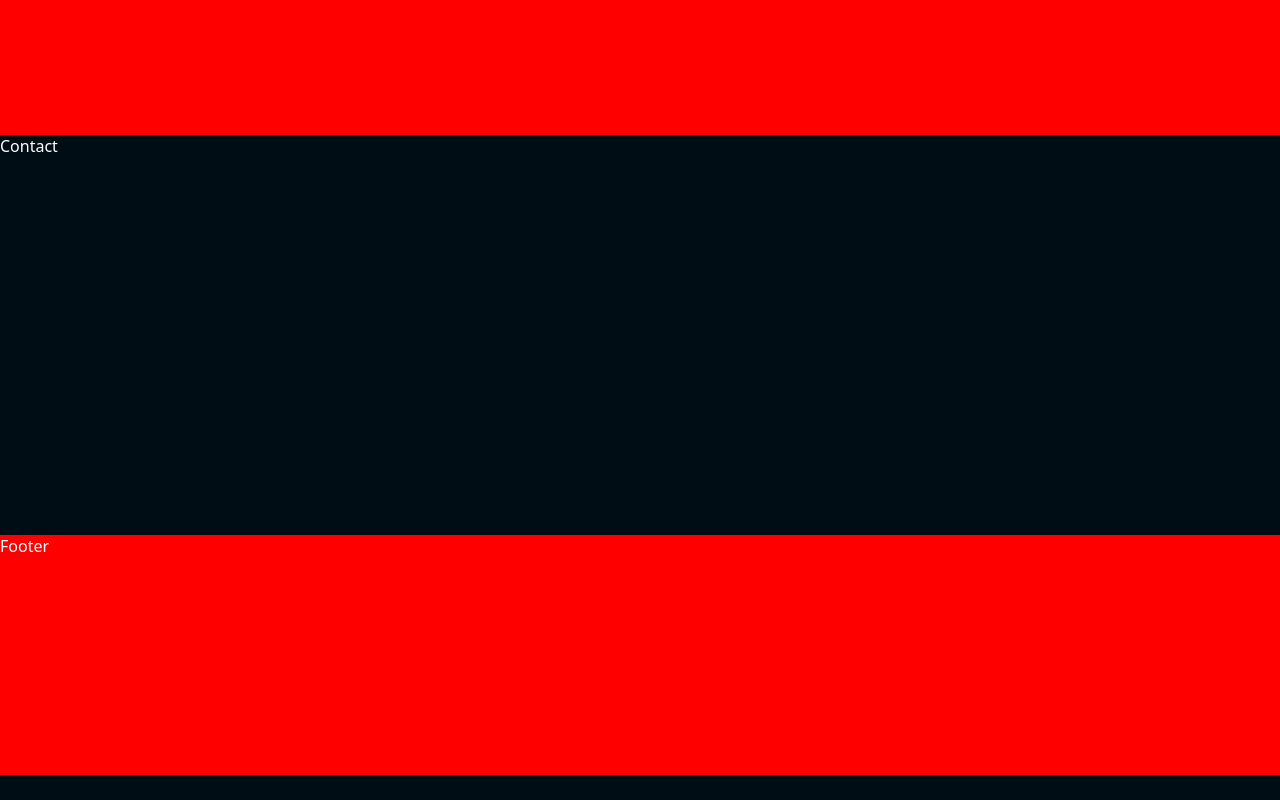
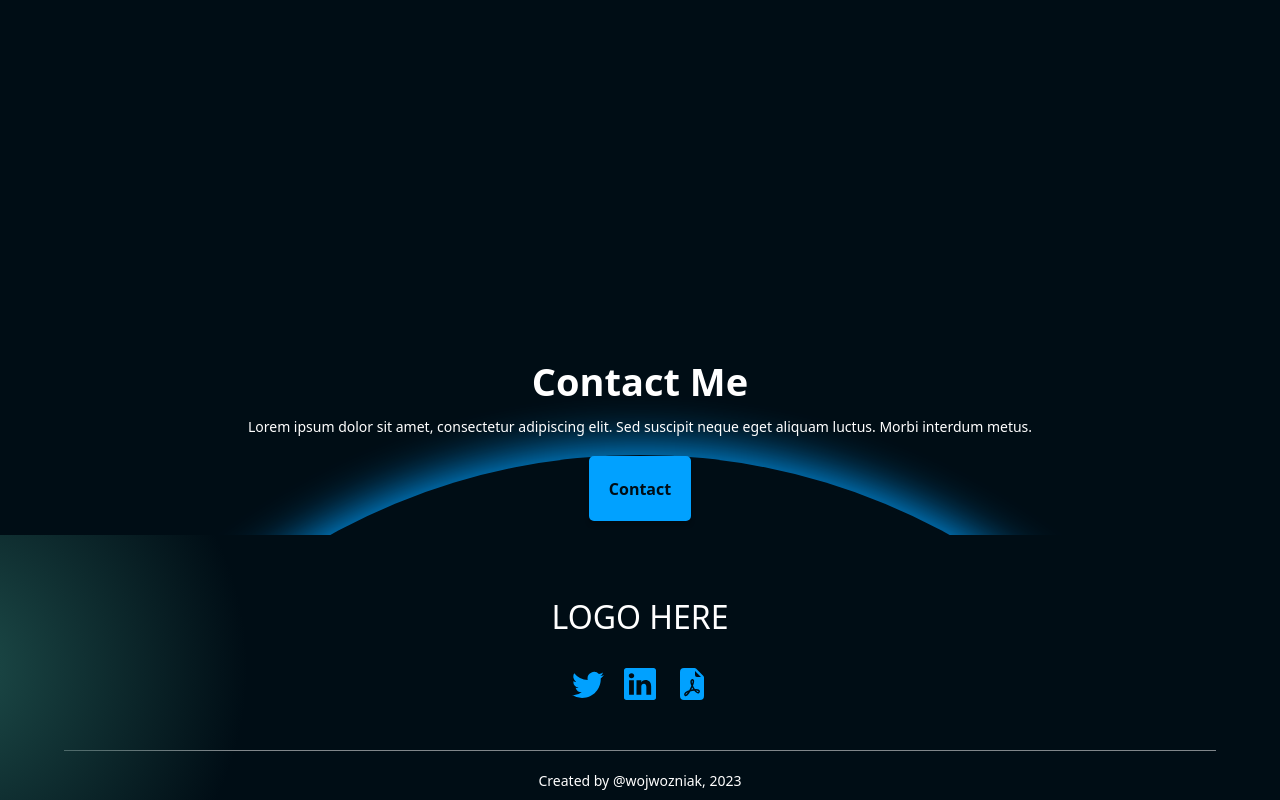
Before and after one commit to wojwozniak/portfolio, a React (Vite) app: page / in a window 1280 px wide. Shown: the part 2335-3135 px from the top of the page. Before the commit the page ends 3110 px from the top, so only its background shows below. Built offline with nearby package versions, Linux system fonts and the light colour scheme.

Commit message:
Add content

```diff
--- a/src/components/Footer.tsx
+++ b/src/components/Footer.tsx
@@ -1,11 +1,22 @@
 import './footer.css'
+import { BsFileEarmarkPdfFill, BsLinkedin, BsTwitter } from 'react-icons/bs'
 
 const Footer = () => {
-  return (
-    <div className='footer'>
-        Footer
-    </div>
-  )
+    return (
+        <div className='footer'>
+            <div className='content'>
+                <h2 id="footer__logo">LOGO HERE</h2>
+                <div className='footer__links'>
+                    <BsTwitter size="32px" />
+                    <BsLinkedin size="32px" />
+                    <BsFileEarmarkPdfFill size="32px" />
+                </div>
+            </div>
+            <div className='horizontal__line' />
+            <p id="footer__copyright">Created by @wojwozniak, 2023</p>
+            <div id="highlight--6" className='highlight-green-big' />
+        </div>
+    )
 }
 
 export default Footer
--- a/src/components/footer.css
+++ b/src/components/footer.css
@@ -1,5 +1,48 @@
 .footer {
-    height: 30vh;
-    background-color: red;
+    height: fit-content;
     width: 100vw;
+    display: flex;
+    flex-direction: column;
+    align-items: center;
+    justify-content: center;
+    position: relative;
+    overflow: hidden;
+    z-index: 7;
+    background-color: #000D15;
 }
+
+.footer .content {
+    padding: 30px;
+    display: flex;
+    flex-direction: column;
+    align-items: center;
+    justify-content: center;
+}
+
+.footer__links {
+    display: flex;
+    flex-direction: row;
+    align-items: center;
+    gap: 20px;
+    margin-top: 30px;
+}
+
+.footer__links path {
+    color: #01A1FF;
+}
+
+#footer__logo {
+    font-size: 32px;
+    font-weight: 500;
+}
+
+#footer__copyright {
+    margin-top: 20px;
+    font-size: 14px;
+    font-weight: 200;
+    margin-bottom: 10px;
+}
+
+#highlight--6 {
+    left: -350px;
+}
--- a/src/components/sections/contact/Contact.tsx
+++ b/src/components/sections/contact/Contact.tsx
@@ -1,10 +1,16 @@
+import ContactButton from './ContactButton'
 import './contact.css'
 
 const Contact = () => {
   return (
-    <div className='contact'>
-        Contact
-    </div>
+    <section className='contact'>
+      <div className='content'>
+        <h2 id="contact__title">Contact Me</h2>
+        <p id="contact__text">Lorem ipsum dolor sit amet, consectetur adipiscing elit. Sed suscipit neque eget aliquam luctus. Morbi interdum metus.</p>
+        <ContactButton />
+      </div>
+      <div className='big__circle' />
+    </section>
   )
 }
 
--- /dev/null
+++ b/src/components/sections/contact/ContactButton.tsx
@@ -0,0 +1,29 @@
+const ContactButton = () => {
+  const buttonStyle = {
+    backgroundColor: '#01A1FF',
+    color: '#000D15',
+    height: '65px',
+    display: 'flex',
+    alignItems: 'center',
+    justifyContent: 'center',
+    padding: '0 20px',
+    border: 'none',
+    borderRadius: '5px',
+    fontSize: '16px',
+    fontWeight: 'bold',
+    cursor: 'pointer',
+    outline: 'none',
+    position: 'relative',
+    zIndex: '9',
+    marginTop: '20px',
+    boxShadow: '0px 4px 4px rgba(0, 0, 0, 0.25)',
+  };
+
+  return (
+    <button style={buttonStyle}>
+      Contact
+    </button>
+  );
+};
+
+export default ContactButton;
--- a/src/components/sections/contact/contact.css
+++ b/src/components/sections/contact/contact.css
@@ -2,4 +2,42 @@
     height: 50vh;
     width: 100vw;
     background-color: #000D15;
+    z-index: 5;
+    position: relative;
 }
+
+.contact .content {
+    padding: 30px;
+    display: flex;
+    flex-direction: column;
+    align-items: center;
+    justify-content: center;
+}
+
+.big__circle {
+    height: 100vw;
+    width: 100vw;
+    background-color: #000D15;
+    border-radius: 50%;
+    z-index: 4;
+    position: absolute;
+    top: 25vw;
+    box-shadow: 0px 0px 50px 5px #01A1FF;
+}
+
+#contact__title {
+    font-weight: bold;
+    font-size: 38px;
+    margin-top: 160px;
+    z-index: 8;
+}
+
+#contact__text {
+    margin-top: 10px;
+    z-index: 8;
+    font-weight: 100;
+    font-size: 14px;
+    padding-left: 50px;
+    padding-right: 50px;
+    text-align: center;
+}
--- a/src/components/sections/projects/projects.css
+++ b/src/components/sections/projects/projects.css
@@ -1,5 +1,4 @@
 .projects {
     height: 100vh;
     width: 100vw;
-    background-color: red;
 }
--- a/src/index.css
+++ b/src/index.css
@@ -49,3 +49,11 @@ a {
   opacity: 1;
   z-index: 1;
 }
+
+.horizontal__line {
+  height: 1px;
+  width: 90%;
+  background-color: white;
+  opacity: 0.5;
+  margin-top: 20px;
+}
```
